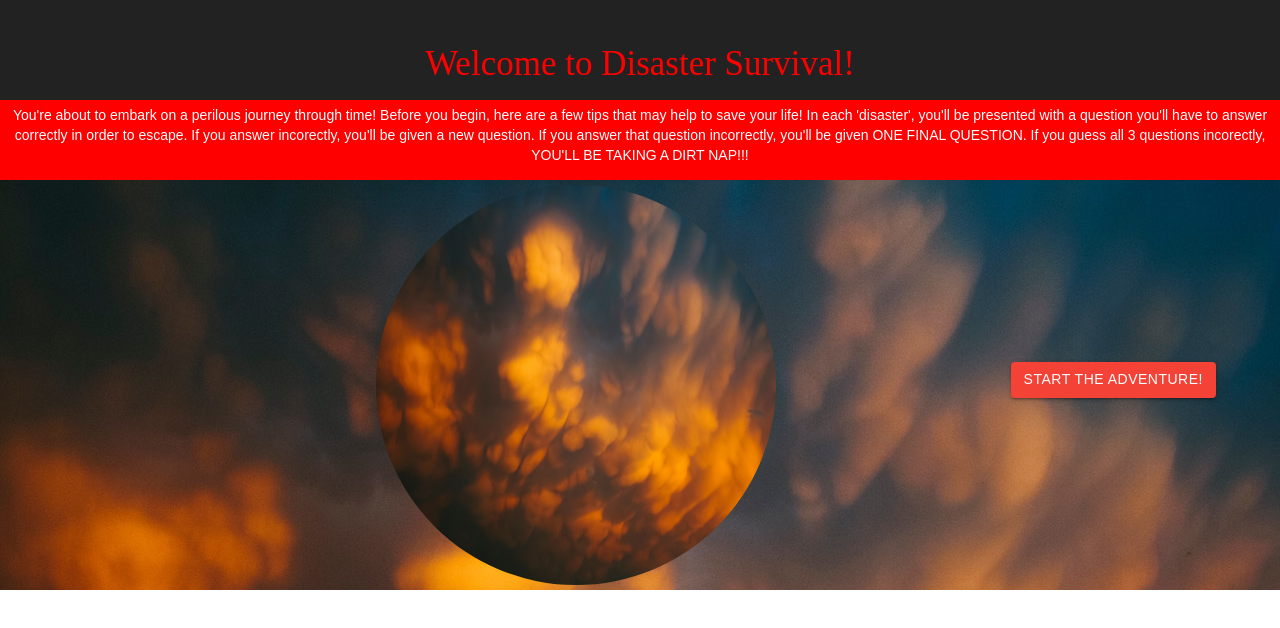
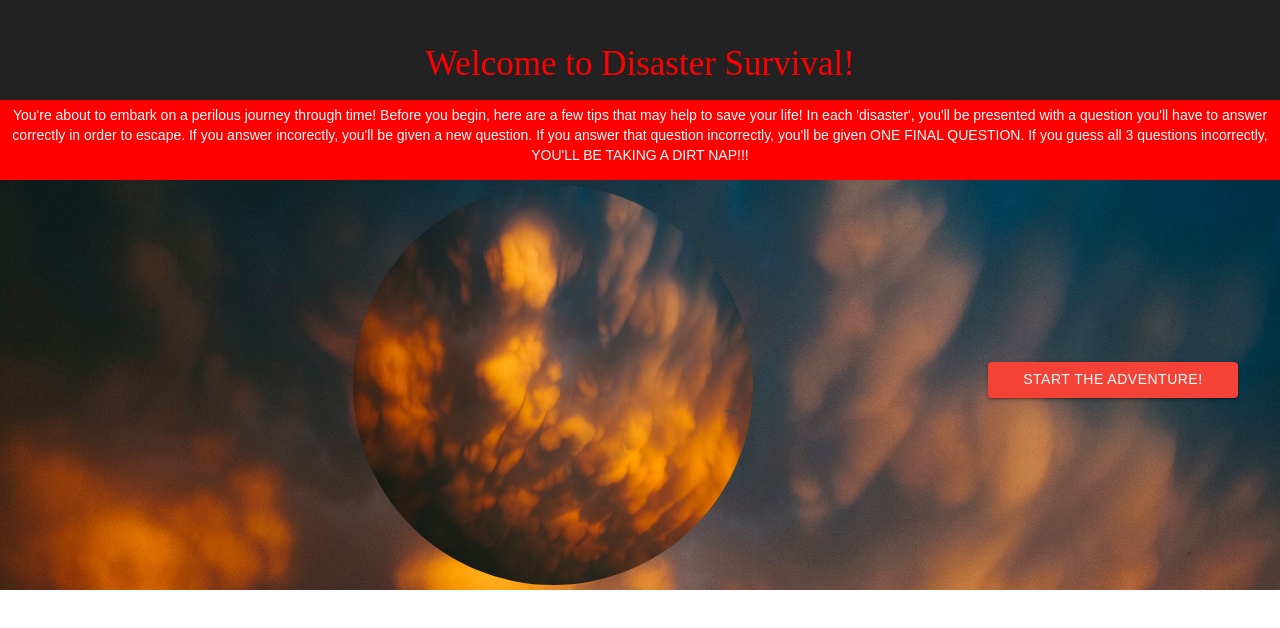
Before and after one commit to ThespianNemo/Disaster-Survival, a React (Create React App) app: page / in a window 1280 px wide. Shown: the top 628 px of the page. Built offline with nearby package versions, Linux system fonts and the light colour scheme.

Commit message:
added sound component

```diff
--- a/src/App.css
+++ b/src/App.css
@@ -26,7 +26,6 @@
 #App-container-fluid {
   text-align: center;
   background-color: red;
-
   padding: 5px 5px 5px 5px;
   color: white;
 }
@@ -41,6 +40,7 @@
   padding: 5px 5px 5px 5px;
   background-image: url('/images/dominik-kiss-341291-unsplash.jpg');
   color: white;
+  height: 100%;
 }
 .col{
   display: table-cell;
@@ -65,6 +65,10 @@
   float: right;
 }
 
+.waves-effect {
+  width: 250px;
+}
+
 @keyframes App-logo-spin {
   from { transform: rotate(0deg); }
   to { transform: rotate(360deg); }
--- a/src/App.js
+++ b/src/App.js
@@ -1,6 +1,7 @@
 import React, { Component } from 'react';
 import './App.css';
 import scenes from './scenes.json';
+import Sound from 'react-sound';
 
 class App extends Component {
   constructor() {
@@ -18,7 +19,6 @@ class App extends Component {
 
   render() {
     return (
-
 
       <div className="App">
         <header className="App-header">
--- a/src/scenes.json
+++ b/src/scenes.json
@@ -1,6 +1,6 @@
 [
   {
-    "text": "You're about to embark on a perilous journey through time! Before you begin, here are a few tips that may help to save your life! In each 'disaster', you'll be presented with a question you'll have to answer correctly in order to escape. If you answer incorectly, you'll be given a new question. If you answer that question incorrectly, you'll be given ONE FINAL QUESTION. If you guess all 3 questions incorectly, YOU'LL BE TAKING A DIRT NAP!!!",
+    "text": "You're about to embark on a perilous journey through time! Before you begin, here are a few tips that may help to save your life! In each 'disaster', you'll be presented with a question you'll have to answer correctly in order to escape. If you answer incorectly, you'll be given a new question. If you answer that question incorrectly, you'll be given ONE FINAL QUESTION. If you guess all 3 questions incorrectly, YOU'LL BE TAKING A DIRT NAP!!!",
     "text2" : "",
     "image" : "./images/dominik-kiss-341291-unsplash.jpg",
     "options": [
```
Also changed, not shown: 1 other file (tests, documents, lock files or other folders).
